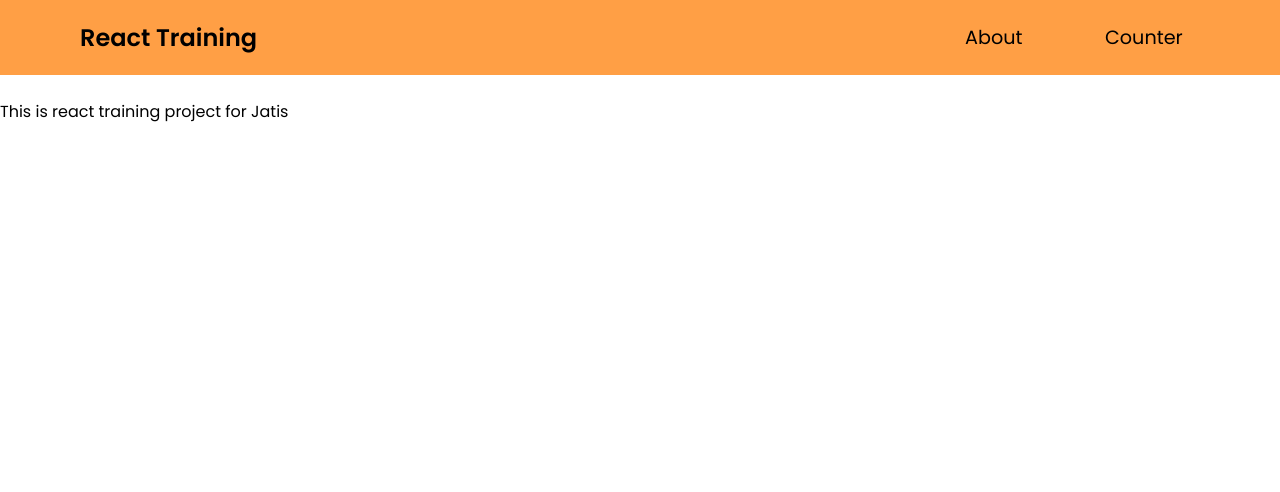
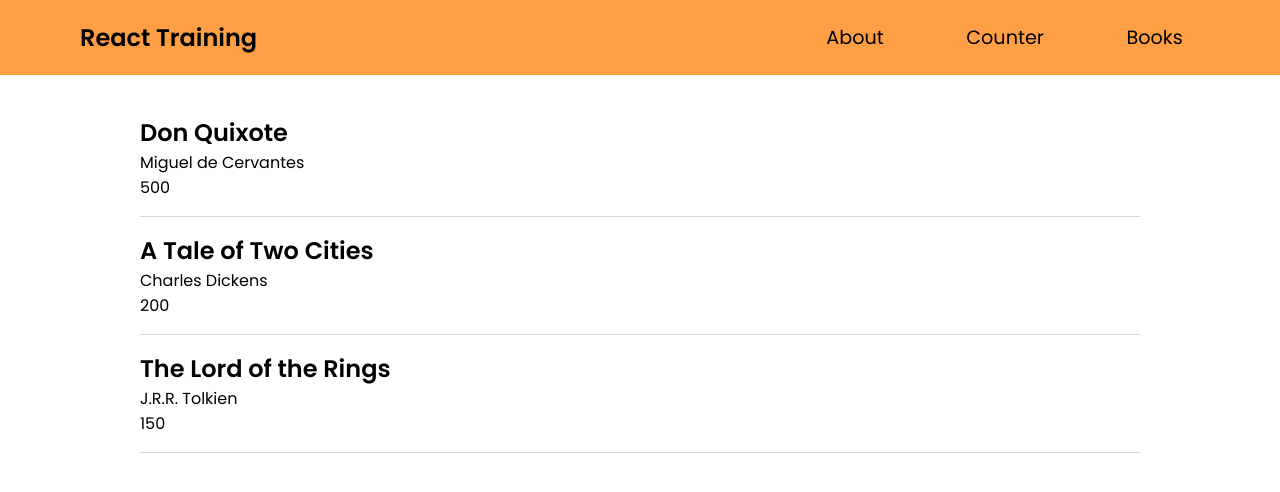
Before and after one commit to widekaardhiguna/training-basic-react, a React (Create React App) app: page / in a window 1280 px wide. Shown: the top 492 px of the page. Built offline with nearby package versions, Linux system fonts and the light colour scheme.

Commit message:
list rendering

```diff
--- a/src/App.js
+++ b/src/App.js
@@ -2,9 +2,10 @@ import { useState } from "react"
 import Counter from "./components/Counter"
 import AboutPage from "./pages/AboutPage"
 import CounterPage from "./pages/CounterPage"
+import BooksPage from "./pages/BooksPage"
 
 function App() {
-  const [currentPage, setCurrentPage] = useState("about")
+  const [currentPage, setCurrentPage] = useState("books")
 
   return (
     <>
@@ -13,10 +14,14 @@ function App() {
         <ul>
           <li onClick={() => setCurrentPage("about")}>About</li>
           <li onClick={() => setCurrentPage("counter")}>Counter</li>
+          <li onClick={() => setCurrentPage("books")}>Books</li>
         </ul>
       </nav>
-      {currentPage === "about" && <AboutPage />}
-      {currentPage === "counter" && <CounterPage />}
+      <div className="container">
+        {currentPage === "about" && <AboutPage />}
+        {currentPage === "counter" && <CounterPage />}
+        {currentPage === "books" && <BooksPage />}
+      </div>
     </>
   )
 }
--- /dev/null
+++ b/src/pages/BooksPage.js
@@ -0,0 +1,36 @@
+const books = [
+  {
+    id: 1,
+    name: "Don Quixote",
+    author: "Miguel de Cervantes",
+    sold: 500,
+  },
+  {
+    id: 2,
+    name: "A Tale of Two Cities",
+    author: "Charles Dickens",
+    sold: 200,
+  },
+  {
+    id: 3,
+    name: "The Lord of the Rings",
+    author: "J.R.R. Tolkien",
+    sold: 150,
+  },
+]
+
+const BooksPage = () => {
+  return (
+    <>
+      {books.map((book) => (
+        <div className="book" key={book.id}>
+          <h2>{book.name}</h2>
+          <p>{book.author}</p>
+          <p>{book.sold}</p>
+        </div>
+      ))}
+    </>
+  )
+}
+
+export default BooksPage
```
